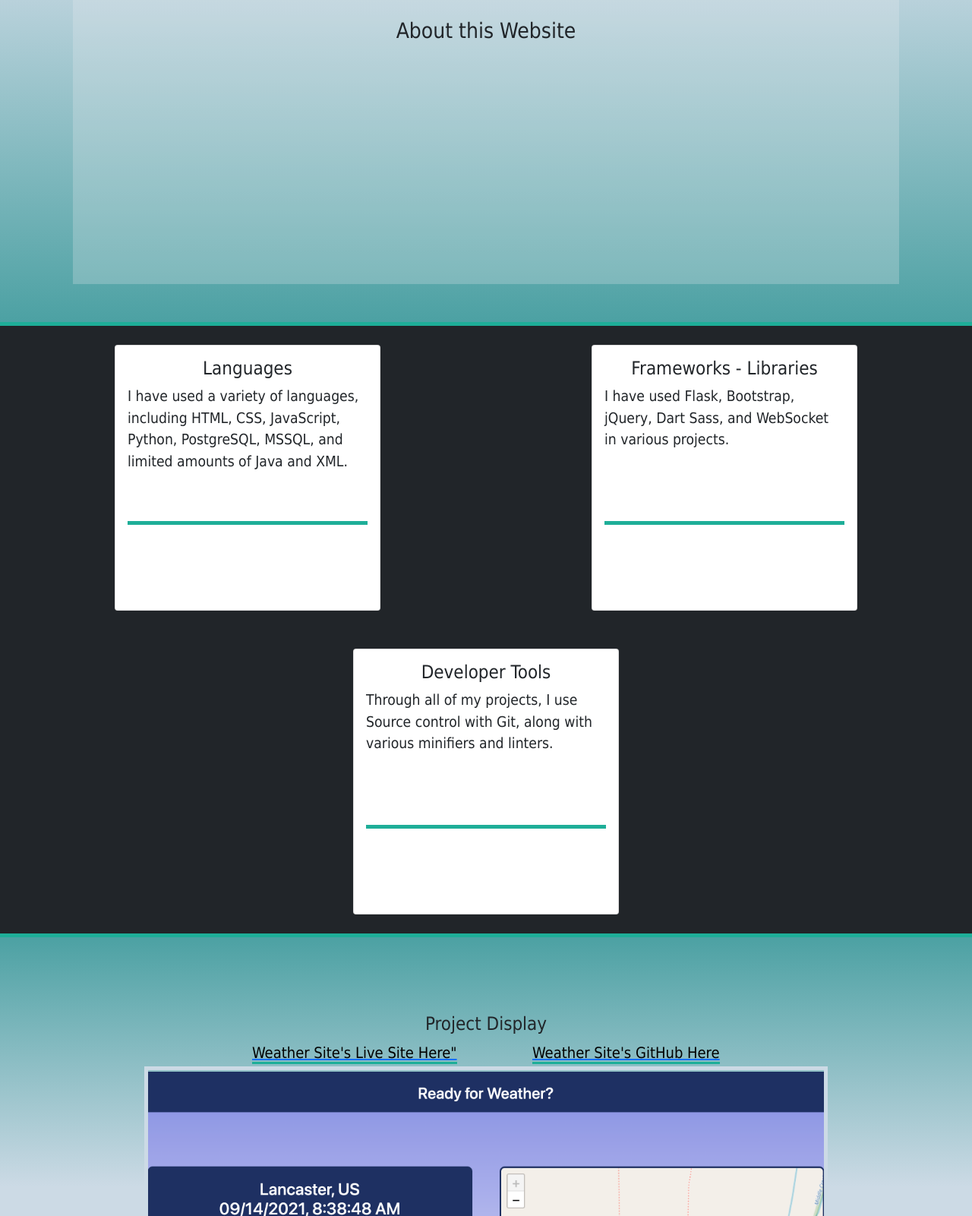
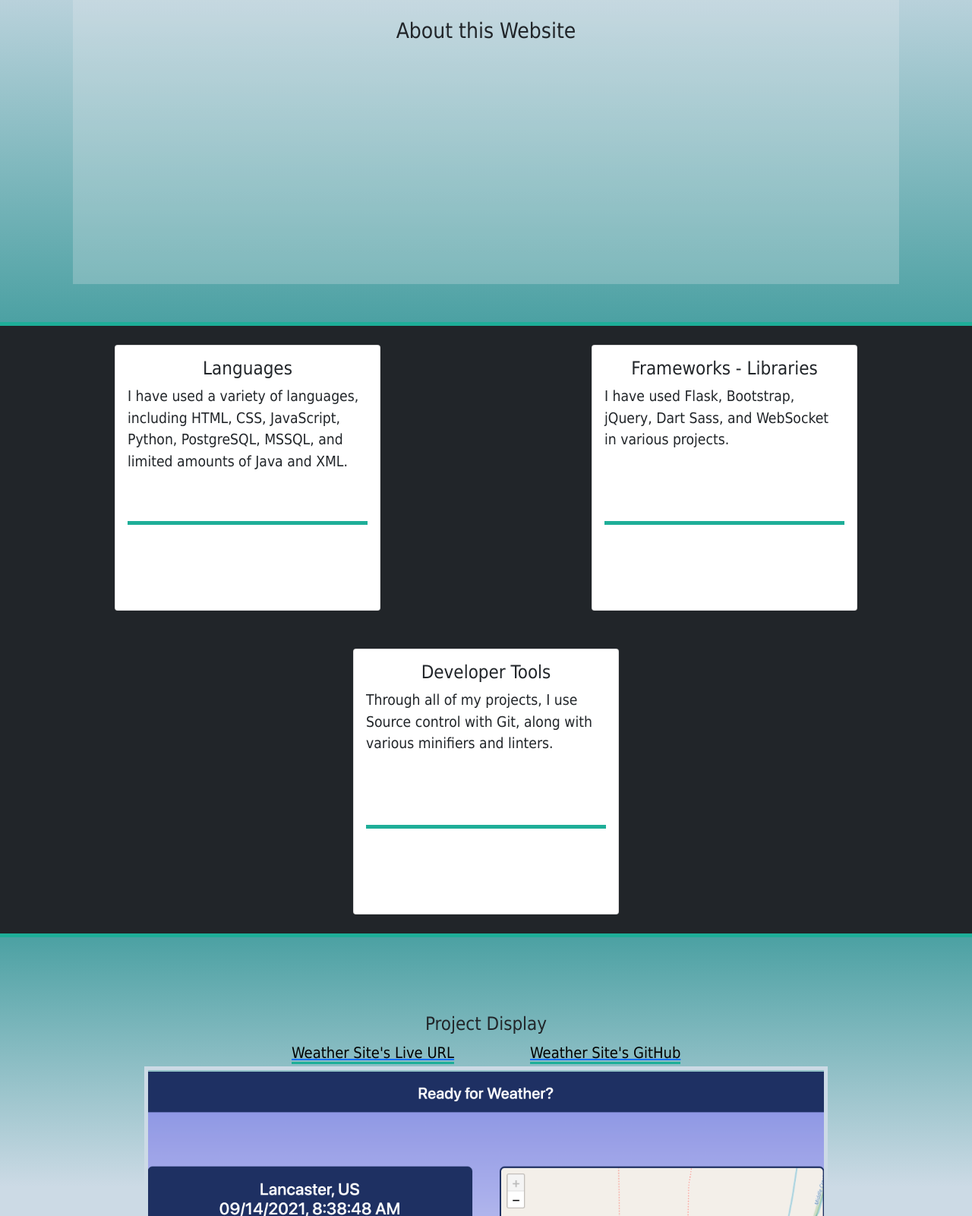
Before and after one commit to andrewM202/portfolio-website, a Flask app: page / in a window 1280 px wide. Shown: the part 1327-2928 px from the top of the page at 76% size. Run offline with Flask 2, Linux system fonts and the light colour scheme; data that the repository does not hold is empty; some libraries are stand-ins or nearby versions.

Commit message:
Added favicon

```diff
--- a/static/javascript/script.js
+++ b/static/javascript/script.js
@@ -138,10 +138,10 @@
                                 $(".project-desc").text(projDescs[projDescs.length-1].desc);
                                 // Refresh the text and href for the project link
                                 $("#resume-link").attr("href", projDescs[projDescs.length-1].link)
-                                $("#resume-link").children().text(projDescs[projDescs.length-1].name + "\'s Live Site Here")
+                                $("#resume-link").children().text(projDescs[projDescs.length-1].name + "\'s Live URL")
                                 // Refresh the text and href for the project github
                                 $("#resume-github").attr("href", projDescs[projDescs.length-1].github)
-                                $("#resume-github").children().text(projDescs[projDescs.length-1].name + "\'s Github Here")
+                                $("#resume-github").children().text(projDescs[projDescs.length-1].name + "\'s Github")
 
                             } else {
                                 $(".active").prev().addClass('active')
@@ -171,10 +171,10 @@
                                 $(".project-desc").text(projDescs[0].desc);
                                 // Refresh the text and href for the project link
                                 $("#resume-link").attr("href", projDescs[0].link)
-                                $("#resume-link").children().text(projDescs[0].name + "\'s Live Site Here")
+                                $("#resume-link").children().text(projDescs[0].name + "\'s Live URL")
                                 // Refresh the text and href for the project github
                                 $("#resume-github").attr("href", projDescs[0].github)
-                                $("#resume-github").children().text(projDescs[0].name + "\'s Github Here")
+                                $("#resume-github").children().text(projDescs[0].name + "\'s Github")
 
                             } else {
                                 $(".active").next().addClass('active')
@@ -182,10 +182,10 @@
                                 $(".project-desc").text(projDescs[i+1].desc);
                                 // Refresh the text and href for the project link
                                 $("#resume-link").attr("href", projDescs[i+1].link)
-                                $("#resume-link").children().text(projDescs[i+1].name + "\'s Live Site Here")
+                                $("#resume-link").children().text(projDescs[i+1].name + "\'s Live URL")
                                 // Refresh the text and href for the project github
                                 $("#resume-github").attr("href", projDescs[i+1].github)
-                                $("#resume-github").children().text(projDescs[i+1].name + "\'s Github Here")
+                                $("#resume-github").children().text(projDescs[i+1].name + "\'s Github")
                             }
                         }
                     }
@@ -206,20 +206,20 @@
                                     $(".project-desc").text(projDescs[0].desc);
                                     // Refresh the text and href for the project link
                                     $("#resume-link").attr("href", projDescs[0].link)
-                                    $("#resume-link").children().text(projDescs[0].name + "\'s Live Site Here")
+                                    $("#resume-link").children().text(projDescs[0].name + "\'s Live URL")
                                     // Refresh the text and href for the project github
                                     $("#resume-github").attr("href", projDescs[0].github)
-                                    $("#resume-github").children().text(projDescs[0].name + "\'s Github Here")
+                                    $("#resume-github").children().text(projDescs[0].name + "\'s Github")
                                 } else {
                                     $(".active").next("img").addClass("active")
                                     $(`[alt=${child.alt}]`).removeClass("active")
                                     $(".project-desc").text(projDescs[i+1].desc);
                                     // Refresh the text and href for the project link
                                     $("#resume-link").attr("href", projDescs[i+1].link)
-                                    $("#resume-link").children().text(projDescs[i+1].name + "\'s Live Site Here")
+                                    $("#resume-link").children().text(projDescs[i+1].name + "\'s Live URL")
                                     // Refresh the text and href for the project github
                                     $("#resume-github").attr("href", projDescs[i+1].github)
-                                    $("#resume-github").children().text(projDescs[i+1].name + "\'s Github Here")
+                                    $("#resume-github").children().text(projDescs[i+1].name + "\'s Github")
                                 }
                             }
                         }
@@ -228,7 +228,7 @@
                 }
             }
             nextSlide()
-        }, 5000)
+        }, 10000)
     }
     initializeCarousel()
 });
--- a/templates/base.html
+++ b/templates/base.html
@@ -9,6 +9,7 @@
         <meta name="keywords" content="Portfolio Website Andrew Matt">
         <meta name="application-name" content="Andrew Matt Portfolio Website">
         <title>Portfolio</title>
+        <noscript>Please enable JavaScript to view the website properly!</noscript>
         {% endblock %}
     </head>
     <body>
--- a/templates/blog-editor.html
+++ b/templates/blog-editor.html
@@ -10,6 +10,8 @@
     <script src="{{ url_for('static', filename='javascript/script.js') }}"></script>
     <!-- stylesheet link -->
     <link rel="stylesheet" href="{{ url_for('static', filename='css/styles.css') }}">
+     <!-- Favicon -->
+     <link rel="shortcut icon" type="image/x-icon" href="{{ url_for('static', filename='images/favicon.ico') }}">
 {% endblock %}
 
 {% block body %}
--- a/templates/blog.html
+++ b/templates/blog.html
@@ -10,7 +10,8 @@
     <script src="{{ url_for('static', filename='javascript/script.js') }}"></script>
     <!-- stylesheet link -->
     <link rel="stylesheet" href="{{ url_for('static', filename='css/styles.css') }}">
-    <noscript>Please enable JavaScript to view the website properly!</noscript>
+     <!-- Favicon -->
+     <link rel="shortcut icon" type="image/x-icon" href="{{ url_for('static', filename='images/favicon.ico') }}">
 {% endblock %}
 
 {% block body %}
--- a/templates/index.html
+++ b/templates/index.html
@@ -26,6 +26,8 @@
     </script>
     <!-- font awesome -->
     <script src="https://kit.fontawesome.com/ee7a721574.js" crossorigin="anonymous"></script>
+    <!-- Favicon -->
+    <link rel="shortcut icon" type="image/x-icon" href="{{ url_for('static', filename='images/favicon.ico') }}">
 {% endblock %}
 
 {% block body %}
@@ -72,7 +74,13 @@
     <div class="collapse navbar-collapse justify-content-end" id="navbarNav">
       <ul class="navbar-nav">
         <li class="nav-item">
+          <a class="nav-link text-white" href="#skills">Skills</a>
+        </li>
+        <li class="nav-item">
           <a class="nav-link text-white" href="#projects">Projects</a>
+        </li>
+        <li class="nav-item">
+          <a class="nav-link text-white" href="#email">Email</a>
         </li>
         <li class="nav-item">
           <a id="resume-click" class="nav-link text-white">Resume</a>
@@ -91,14 +99,14 @@
     <section class="vw-100 h-auto minh-1000 d-flex justify-content-center align-items-center flex-wrap container-fluid bg-linear-fade jumbo-container">
         <div class="jumbotron h-auto minh-800">
           <h1 class="display-4 text-center">Hello!</h1>
-          <p class="lead">I am an 18 year old college student majoring in Computer Software Engineering Technology at Thaddeus Stevens College of Technology. Soon to finish my Associates, I will then be targeting my Bachelors degree!
+          <p class="lead">I am a 19 year old college student majoring in Computer Software Engineering Technology at Thaddeus Stevens College of Technology. Soon to finish my Associates, I will then be targeting my Bachelors degree!
           </p>
-          <p class="lead">I have experience working as a technical support consultant fixing bugs in software with SQL, tutoring students in mathematics, and next year I will be tutoring software engineering at Thaddeus Stevens.
+          <p class="lead">I have experience working as a technical support consultant fixing bugs in software with SQL, tutoring students in mathematics, and tutoring software engineering at Thaddeus Stevens.
           </p>
           <hr class="my-5">
           <p class="lead"> I love self-studying in my free time, hiking, reading books, and hanging out with friends, with the occasional outdoor activity or video game.
           </p>
-          <p class="lead"> Most of my self-studying is me devoting myself to learning a new language, like Korean or German, or learning some new technology skills - network administration, a programming language, framework, or library.
+          <p class="lead">The most exhilerating feeling is picking up a new language or technology, and automating my workflow that much quicker!
           </p>
         </div>
         <div>
@@ -115,7 +123,7 @@
         </div>
     </section>
     <!-- Section for cards -->
-    <section class="h-auto minh-600 vw-100 dark d-flex justify-content-around align-items-center flex-wrap container-fluid blue-bd-top">
+    <section id="skills" class="h-auto minh-600 vw-100 dark d-flex justify-content-around align-items-center flex-wrap container-fluid blue-bd-top">
         <div class="card box">
           <div class="card-body d-flex flex-column">
             <h5 class="card-title text-center">Languages</h5>
@@ -143,8 +151,8 @@
         <div class="carousel-container d-flex flex-column align-items-center">
             <h4 class="text-center">Project Display</h4>
             <header class="resume-header">
-              <a href="https://weather-app421.herokuapp.com/" id="resume-link" class="hvr-grow" target="_blank"><h5>Weather Site's Live Site Here"</h5></a>
-              <a href="https://github.com/andrewM202/weather-news-app" id="resume-github" class="hvr-grow" target="_blank"><h5>Weather Site's GitHub Here</h5></a>
+              <a href="https://weather-app421.herokuapp.com/" id="resume-link" class="hvr-grow" target="_blank"><h5>Weather Site's Live URL</h5></a>
+              <a href="https://github.com/andrewM202/weather-news-app" id="resume-github" class="hvr-grow" target="_blank"><h5>Weather Site's GitHub</h5></a>
             </header>
             <figure>
               <div>
@@ -171,9 +179,9 @@
             </figcaption>
         </div>
     </section>
-    <address class="minh-600 vw-100 light d-flex flex-column justify-content-center align-items-center bd-black-top">
+    <address id="email" class="minh-600 vw-100 light d-flex flex-column justify-content-center align-items-center bd-black-top">
         <h4>Contact Me</h4>
-        <p class="text-center">Want to connect, or just send me an interesting message? Send me an email below, or add me on <a href="https://www.linkedin.com/in/andrew-matt/" class="hvr-grow">LinkedIn</a>!</p>
+        <p class="text-center">Want to connect, or just send me an interesting message? Send me an email below, or add me on <a href="https://www.linkedin.com/in/andrew-matt/" target=_blank class="hvr-grow">LinkedIn</a>!</p>
         {% if mail_error %}
             <p>Error sending email: {{ mail_error }}</p>
         {% endif %}
--- a/templates/login.html
+++ b/templates/login.html
@@ -10,6 +10,8 @@
     <script src="{{ url_for('static', filename='javascript/script.js') }}"></script>
     <!-- stylesheet link -->
     <link rel="stylesheet" href="{{ url_for('static', filename='css/styles.css') }}">
+     <!-- Favicon -->
+     <link rel="shortcut icon" type="image/x-icon" href="{{ url_for('static', filename='images/favicon.ico') }}">
 {% endblock %}
 
 {% block body %}
--- a/templates/resume-upload.html
+++ b/templates/resume-upload.html
@@ -10,6 +10,8 @@
     <script src="{{ url_for('static', filename='javascript/script.js') }}"></script>
     <!-- stylesheet link -->
     <link rel="stylesheet" href="{{ url_for('static', filename='css/styles.css') }}">
+     <!-- Favicon -->
+     <link rel="shortcut icon" type="image/x-icon" href="{{ url_for('static', filename='images/favicon.ico') }}">
 {% endblock %}
 
 {% block body %}
```
